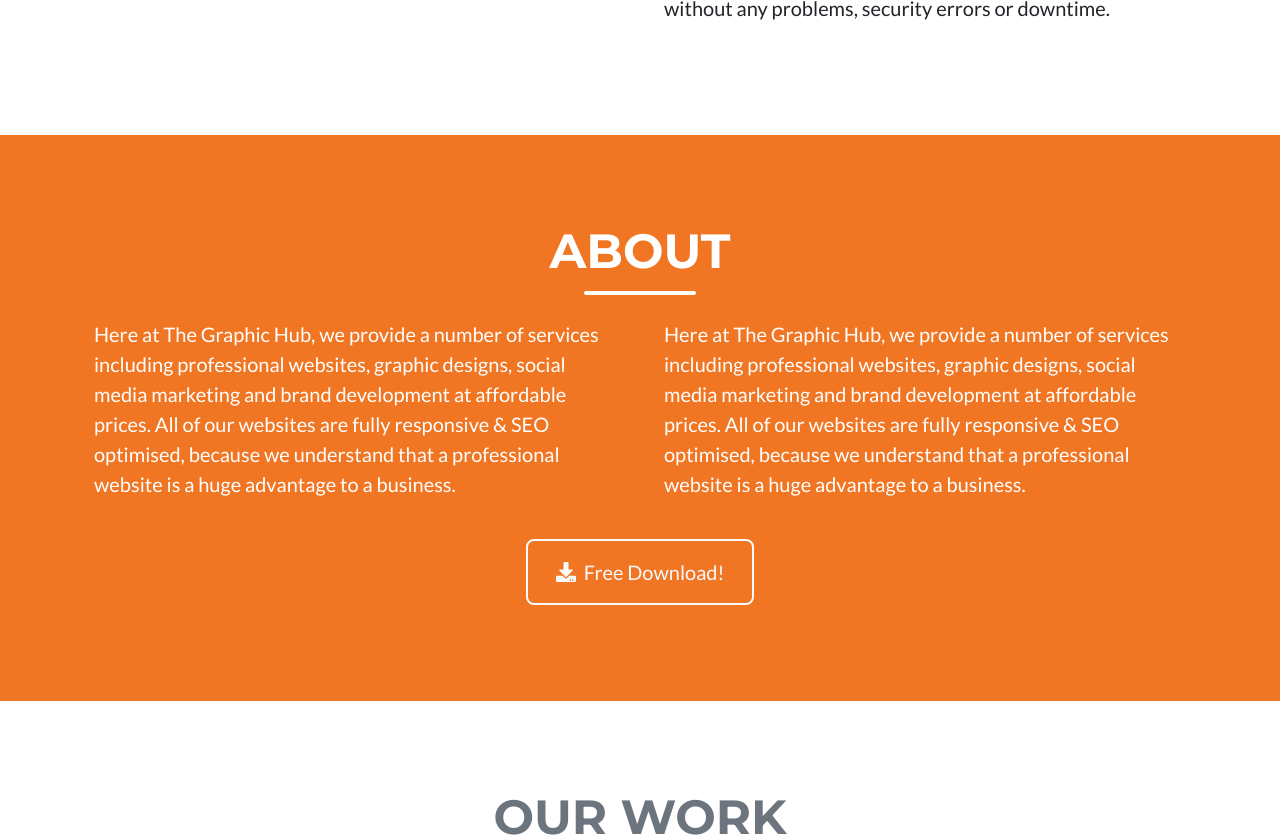
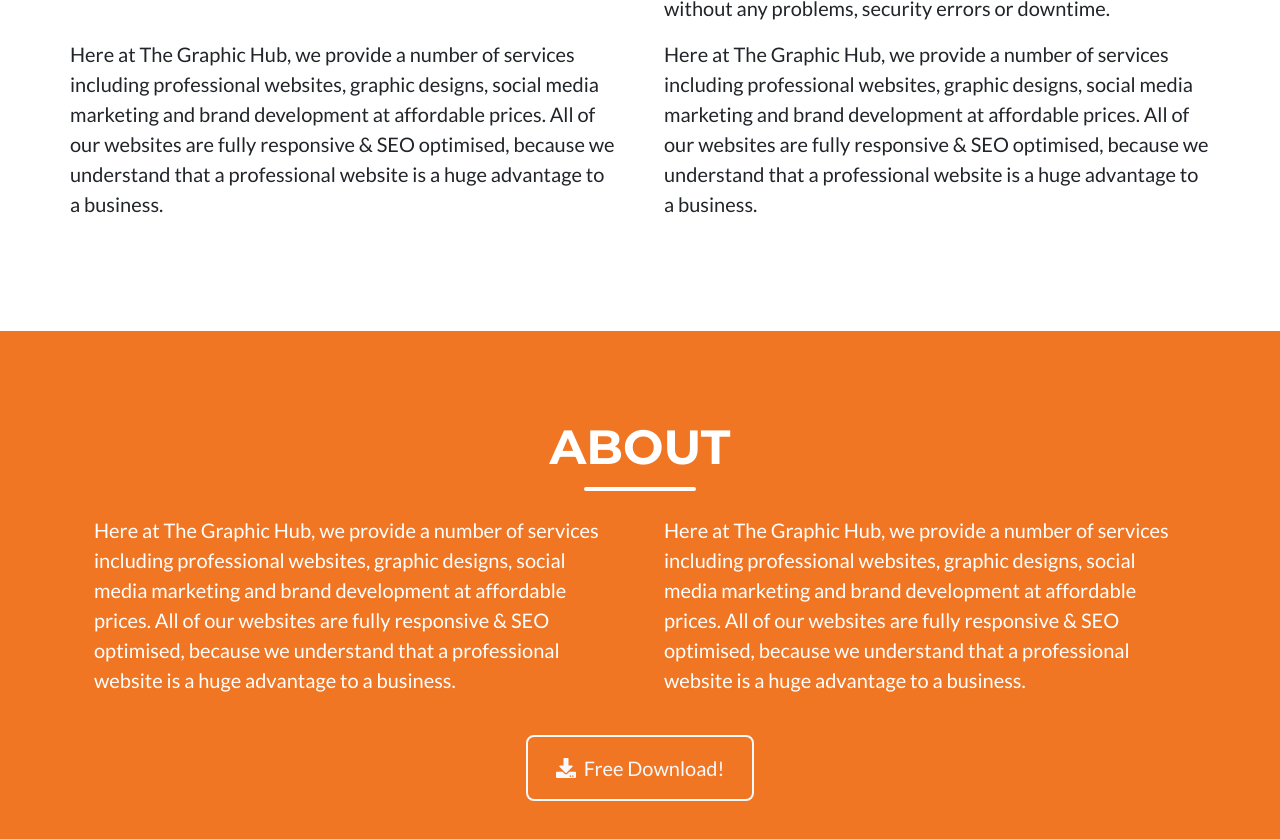
Before and after one commit to NiallCorcoran93/thegraphichub, a plain HTML site: page index.html in a window 1280 px wide. Shown: the part 3439-4278 px from the top of the page. Drawn offline with nearby package versions, Linux system fonts and the light colour scheme.

Commit message:
Update index.html

```diff
--- a/index.html
+++ b/index.html
@@ -90,6 +90,12 @@
 						<div class="col-lg-4 ml-auto"><p class="lead"><img class="img-fluid" src="assets/img/portfolio/image6.png" alt="" /></p></div>
 						<div class="col-lg-4 mr-auto"><p class="lead"></br></br><b>Support & Maintenance</b></br></br>Your website is crucial to your business. It’s your tool for generating leads, gaining customers and with them, revenue. Your website serves as an introduction to potential clients and customers and it’s likely the first place people will go to find out more about what you do. You know what they say about first impressions. </br></br> Your website is vital to the success of your business and you’ll want peace of mind that it’s available for your audience 24/7 without any problems, security errors or downtime. </p></div>
 					</div>
+
+
+                <div class="row">
+                    <div class="col-lg-4 ml-auto"><p class="lead">Here at The Graphic Hub, we provide a number of services including professional websites, graphic designs, social media marketing and brand development at affordable prices. All of our websites are fully responsive & SEO optimised, because we understand that a professional website is a huge advantage to a business.</p></div>
+                    <div class="col-lg-4 ml-auto"><p class="lead">Here at The Graphic Hub, we provide a number of services including professional websites, graphic designs, social media marketing and brand development at affordable prices. All of our websites are fully responsive & SEO optimised, because we understand that a professional website is a huge advantage to a business.</p></div>
+                </div>
 
                 </div>
             </div>
```
